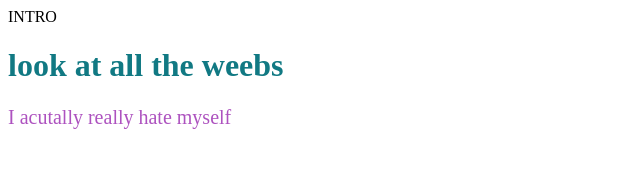
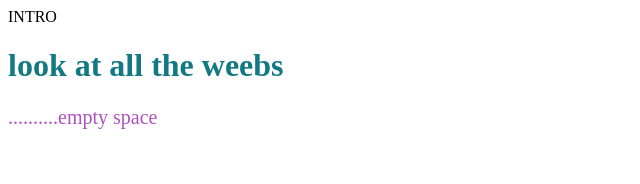
Before and after one commit to cryswaters/cryswaters, a plain HTML site: page index.html in a window 1280 px wide. Shown: the top 184 px of the page, without its empty margins (0-640 px from the left). Drawn offline with Linux system fonts and the light colour scheme.

Commit message:
Update index.html

```diff
--- a/index.html
+++ b/index.html
@@ -7,7 +7,7 @@ INTRO
 
 <div class="things">
 <h1>look at all the weebs</h1>
-<p> I acutally really hate myself</p>
+<p>..........empty space</p>
 
 <br>
 
```
